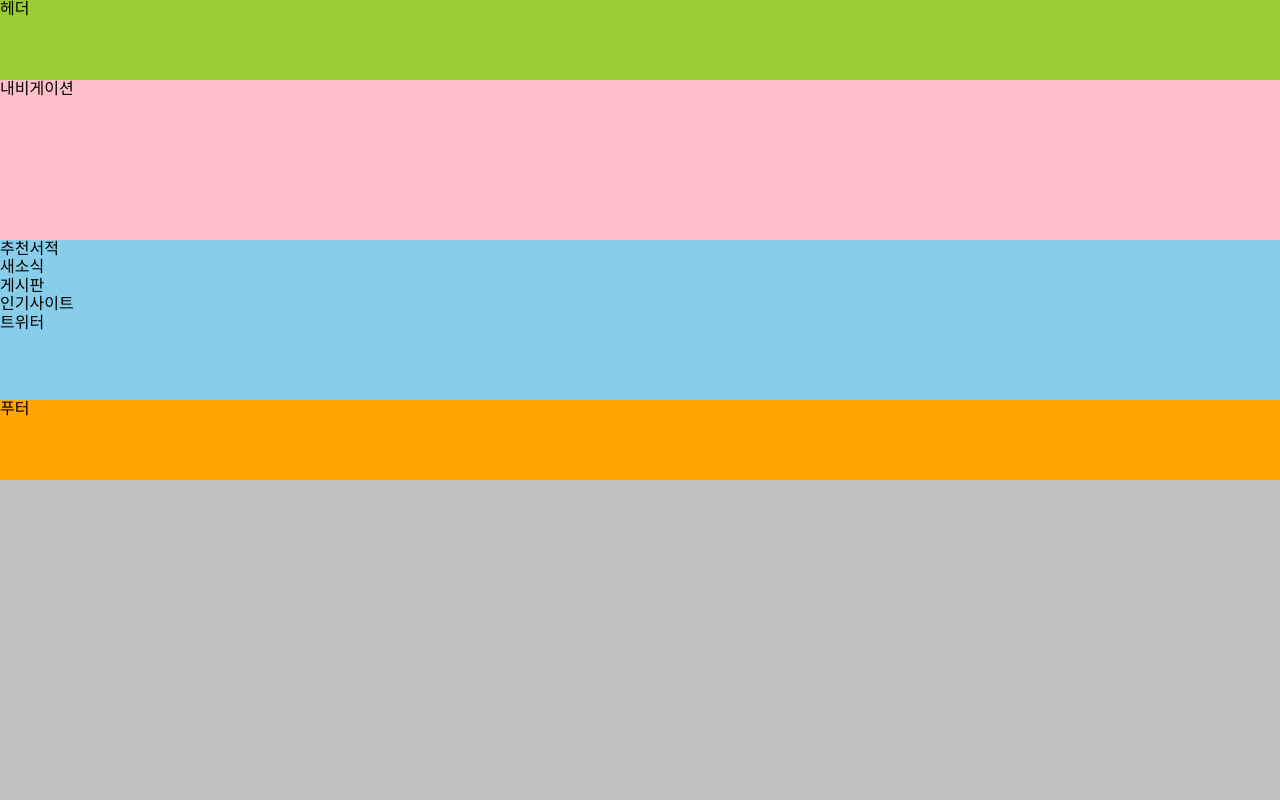
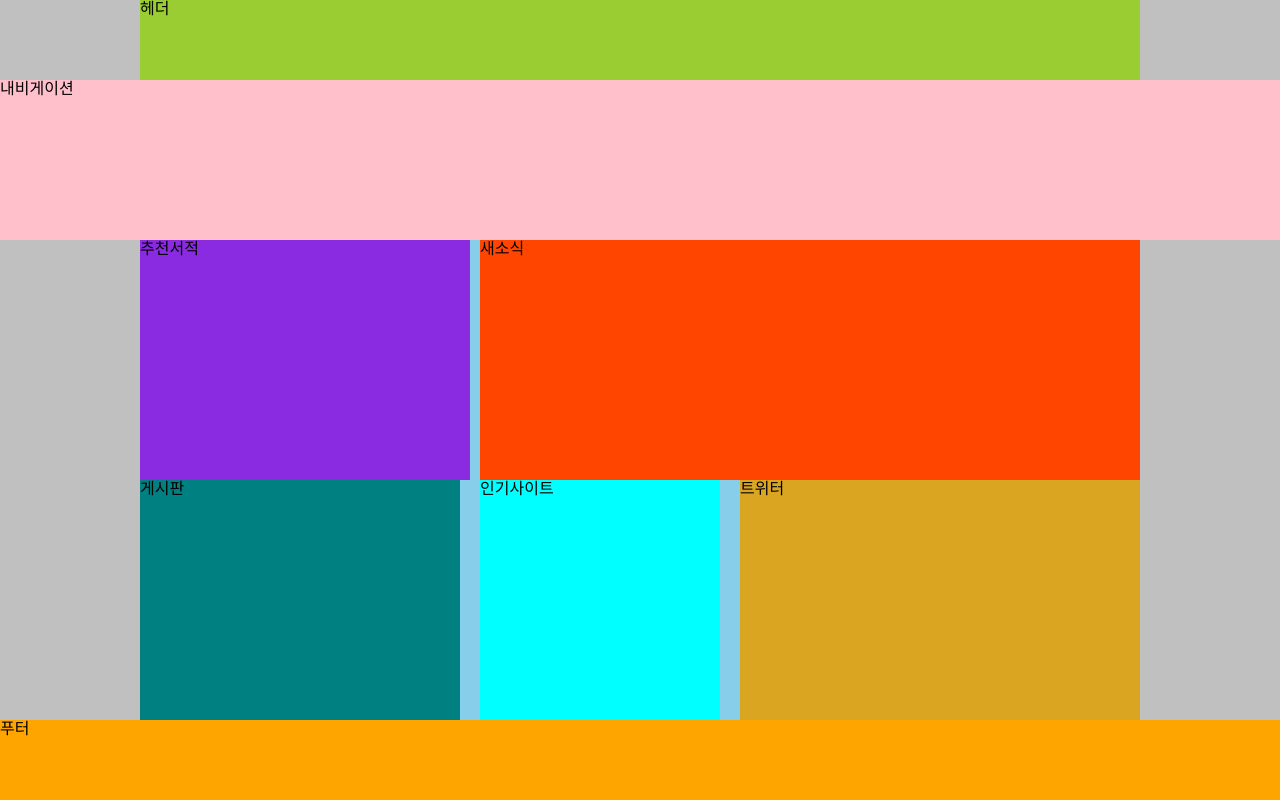
Before and after one commit to hyang081245/RWD, a plain HTML site: page index.html in a window 1280 px wide. Drawn offline with Linux system fonts and the light colour scheme.

Commit message:
모바일 및 데스크탑 레이아웃 설계

```diff
--- a/css/style.css
+++ b/css/style.css
@@ -1,27 +1,17 @@
 @charset "utf-8";
 @import url(./normalize.css);
 
+/*all divice*/
 .container{
   background-color:silver;
   display: flex;
-  /* flex-direction: row;
-  flex-wrap: wrap; */
   flex-flow: row wrap;
-  justify-content:space-evenly;
-  align-items: center;
-  height: 100vh;
-  align-content: flex-start;
 }
-.container > *{
-  /* flex-grow: 0;
-  flex-shrink:1;
-  flex-basis: auto; */
-  flex:0 1 auto;
 
-}
 .header, .navigation, .main, .footer{
   width: 100%;
 }
+
 .header{
   background-color: yellowgreen;
    height: 10vh;
@@ -32,10 +22,66 @@
 }
 .main{
   background-color: skyblue;
-  height: 20vh;
+  height: 60vh;
+  display: flex;
+  flex-flow: row wrap;
+}
+.book, .news, .board, .favorite, .twitter{
+  width: 100%;
+}
+.book{
+  background-color: blueviolet;
+}
+.news{
+  background-color: orangered;
+}
+.board{
+  background-color: teal;
+}
+.favorite{
+background-color: aqua;
+}
+.twitter{
+  background-color: goldenrod
 }
 .footer{
   background-color: orange;
   height: 10vh;
-  align-self: flex-end;
 }
+
+
+/*mobile device*/
+@media screen and (max-width:1000px){
+  .favorite, .twitter{
+    width: 50%;
+  }
+}
+
+/*desktop divice*/
+@media screen and (min-width : 1000px){
+  .container{
+    flex-direction: column;
+    align-items: center;
+  }
+  .header, .main {
+    width: 1000px;
+  }
+  .main{
+    justify-content: space-between;
+  }
+  .book {
+    width: 330px;
+  }
+  .news{
+    width: 660px;
+  }
+  .board{
+    width: 320px;
+  }
+  .favorite{
+    width: 240px;
+  }
+  .twitter{
+    width: 400px;
+  }
+}
--- a/index.html
+++ b/index.html
@@ -15,7 +15,7 @@
             <section class="book">추천서적</section>
             <section class="news">새소식</section>
             <section class="board">게시판</section>
-            <section class="faverite">인기사이트</section>
+            <section class="favorite">인기사이트</section>
             <article class="twitter">트위터</article>
         </main>
         <footer class="footer">푸터</footer>
```
